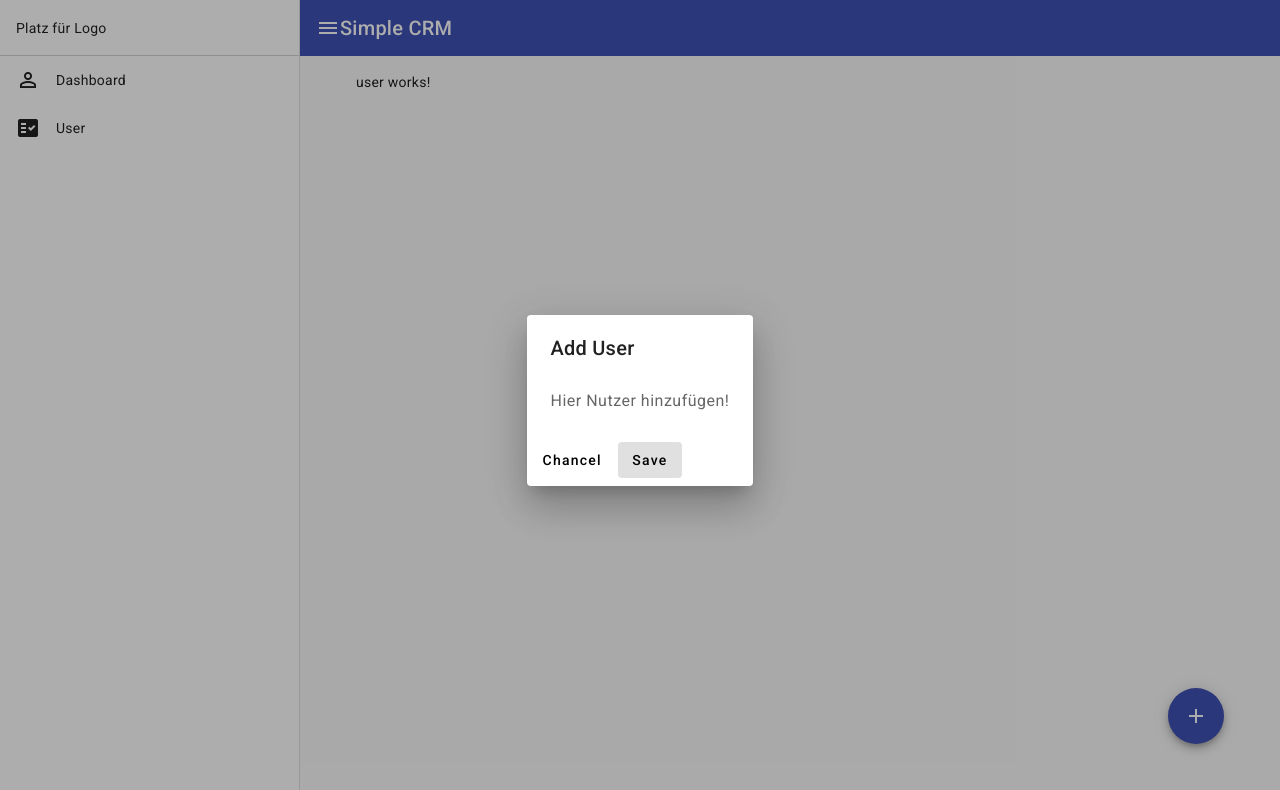
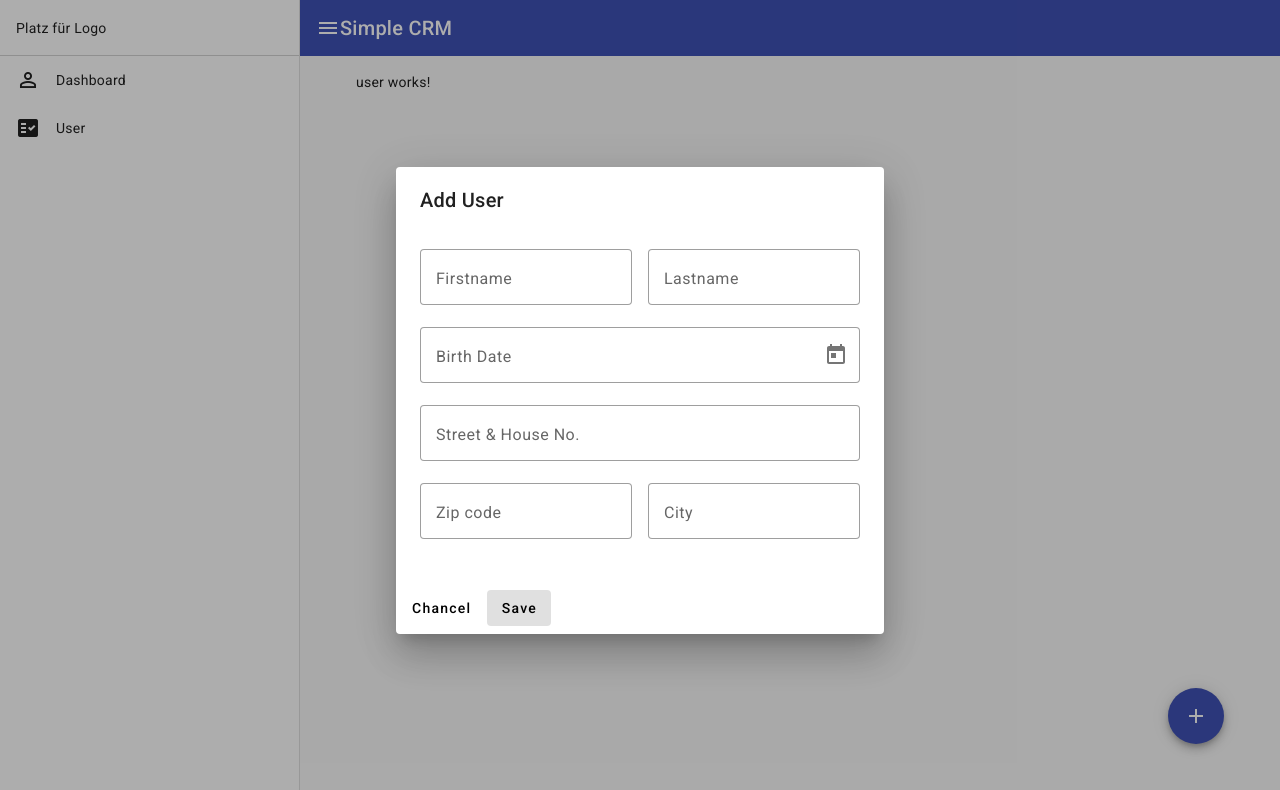
Before and after one commit to GeorgStrassberger/ng_simple-crm, an Angular app: page /user in a window 1280 px wide. Both pictures are taken after a click on the button "add". Shown: the top 790 px of the page. Built offline with nearby package versions, Linux system fonts and the light colour scheme.

Commit message:
adding inputfields to addUserDialog

```diff
--- a/src/app/dialog-add-user/dialog-add-user.component.html
+++ b/src/app/dialog-add-user/dialog-add-user.component.html
@@ -1,5 +1,52 @@
 <h1 mat-dialog-title>Add User</h1>
-<div mat-dialog-content>Hier Nutzer hinzufügen!</div>
+<div mat-dialog-content>
+  <div class="name-content">
+    <mat-form-field class="mr-16" appearance="outline">
+      <mat-label>Firstname</mat-label>
+      <input matInput placeholder="Firstname" />
+      <!-- <mat-hint>Please enter a Firstname</mat-hint> -->
+    </mat-form-field>
+
+    <mat-form-field appearance="outline">
+      <mat-label>Lastname</mat-label>
+      <input matInput placeholder="Lastname" />
+      <!-- <mat-hint>Please enter a Lastname</mat-hint> -->
+    </mat-form-field>
+  </div>
+  <div>
+    <mat-form-field appearance="outline" class="full-width">
+      <mat-label>Birth Date</mat-label>
+      <input matInput placeholder="Birth Date" [matDatepicker]="picker1" />
+      <mat-datepicker-toggle
+        matIconSuffix
+        [for]="picker1"
+      ></mat-datepicker-toggle>
+      <mat-datepicker #picker1></mat-datepicker>
+      <!-- <mat-hint>Please enter a Date</mat-hint> -->
+    </mat-form-field>
+  </div>
+
+  <div>
+    <mat-form-field appearance="outline" class="full-width">
+      <mat-label>Street & House No.</mat-label>
+      <input matInput placeholder="Street & House No." />
+      <!-- <mat-hint>Please enter a Lastname</mat-hint> -->
+    </mat-form-field>
+  </div>
+
+  <div>
+    <mat-form-field appearance="outline" class="mr-16">
+      <mat-label>Zip code</mat-label>
+      <input matInput placeholder="Zip code" />
+      <!-- <mat-hint>Please enter a Lastname</mat-hint> -->
+    </mat-form-field>
+    <mat-form-field appearance="outline">
+      <mat-label>City</mat-label>
+      <input matInput placeholder="City" />
+      <!-- <mat-hint>Please enter a Lastname</mat-hint> -->
+    </mat-form-field>
+  </div>
+</div>
 <div mat-dialog-actions>
   <button mat-button>Chancel</button>
   <button mat-button cdkFocusInitial>Save</button>
--- a/src/app/dialog-add-user/dialog-add-user.component.scss
+++ b/src/app/dialog-add-user/dialog-add-user.component.scss
@@ -0,0 +1,3 @@
+.name-content {
+  padding-top: 0.5rem;
+}
--- a/src/styles.scss
+++ b/src/styles.scss
@@ -12,3 +12,11 @@ body {
 body {
   font-family: Roboto, "Helvetica Neue", sans-serif;
 }
+
+.full-width {
+  width: 100%;
+}
+
+.mr-16 {
+  margin-right: 1rem;
+}
```
Also changed, not shown: src/app/shared/modules/material.module.ts (+12 -0 lines).
